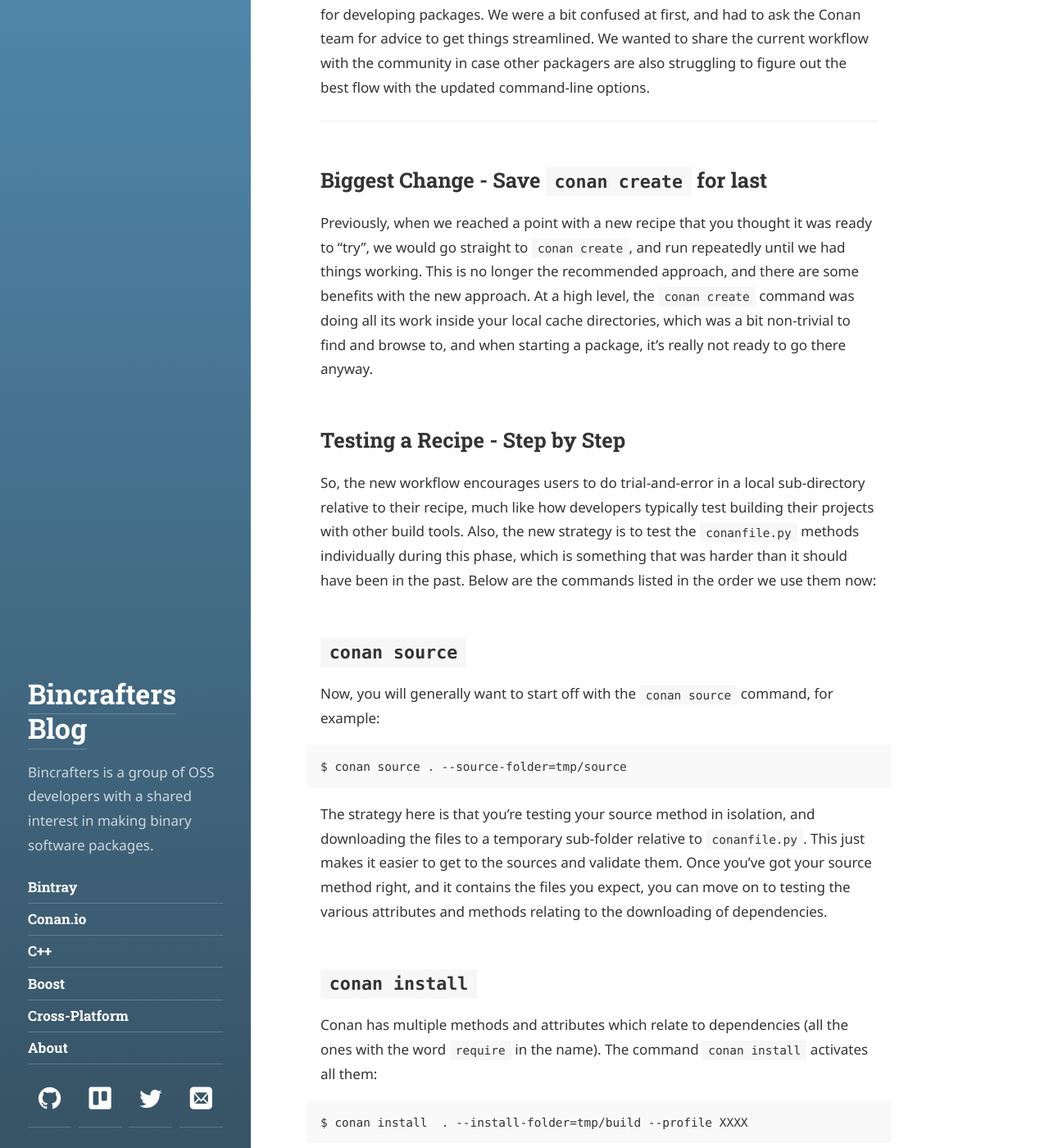
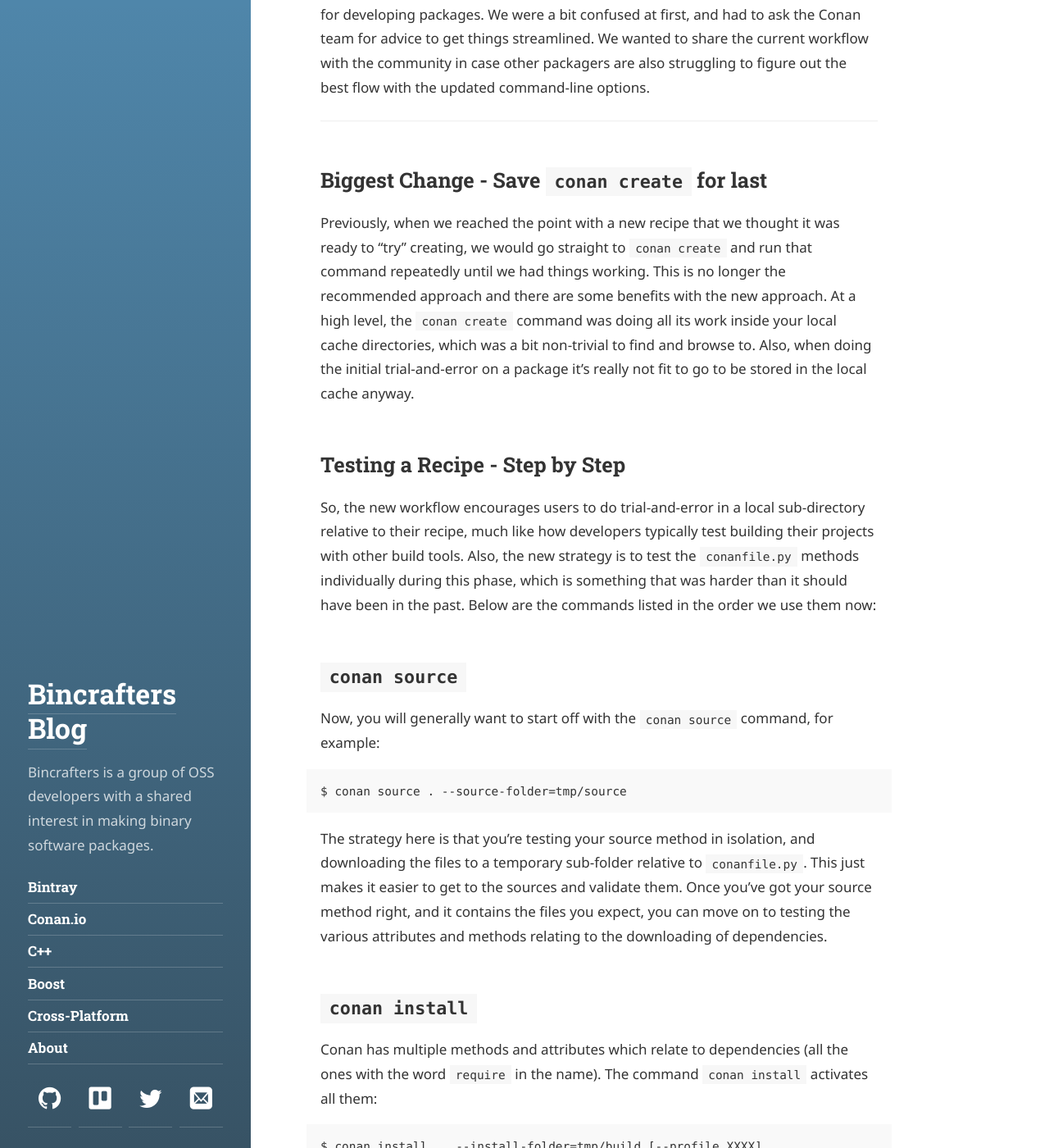
Before and after one commit to bincrafters/bincrafters.github.io, a Jekyll site: the page built from _posts/2017-11-10-Updated-Conan-Package-Flow.md, in a window 1280 px wide and 1400 px high, scrolled down 228 px. Shown: the whole window at 82% size. Built offline with Jekyll 4.4.1, drawn with Linux system fonts in a browser that asks for light colours; some web fonts are replaced; some of the changed text lies outside the part shown.

```diff
--- a/_posts/2017-11-10-Updated-Conan-Package-Flow.md
+++ b/_posts/2017-11-10-Updated-Conan-Package-Flow.md
@@ -10,7 +10,7 @@ With the latest version of Conan, Bincrafters had to rethink our common workflow
 
 ## Biggest Change - Save `conan create` for last
 
-Previously, when we reached a point with a new recipe that you thought it was ready to "try", we would go straight to `conan create`, and run repeatedly until we had things working.  This is no longer the recommended approach, and there are some benefits with the new approach. At a high level, the `conan create` command was doing all its work inside your local cache directories, which was a bit non-trivial to find and browse to, and when starting a package, it's really not ready to go there anyway.
+Previously, when we reached the point with a new recipe that we thought it was ready to "try" creating, we would go straight to `conan create` and run that command repeatedly until we had things working.  This is no longer the recommended approach and there are some benefits with the new approach. At a high level, the `conan create` command was doing all its work inside your local cache directories, which was a bit non-trivial to find and browse to.  Also, when doing the initial trial-and-error on a package it's really not fit to go to be stored in the local cache anyway.
 
 ## Testing a Recipe - Step by Step
 So, the new workflow encourages users to do trial-and-error in a local sub-directory relative to their recipe, much like how developers typically test building their projects with other build tools.  Also, the new strategy is to test the `conanfile.py` methods individually during this phase, which is something that was harder than it should have been in the past.  Below are the commands listed in the order we use them now:
@@ -24,14 +24,14 @@ The strategy here is that you're testing your source method in isolation, and do
 ## `conan install`
 Conan has multiple methods and attributes which relate to dependencies (all the ones with the word `require` in the name). The command `conan install` activates all them:
 
-	$ conan install  . --install-folder=tmp/build --profile XXXX
+	$ conan install  . --install-folder=tmp/build [--profile XXXX]
 
 This also generates `conaninfo.txt` and `conanbuildinfo.xyz` (extension depends on generator you've used) in the temp folder, which will be needed for the next step.  Once you've got this command working with no errors, you can move on to testing the `build()` method.
 
 ## `conan build`
 The build method takes a path to a folder that has sources (basically an "input" folder), and a path to a folder where it will perform the build (basically an "output" folder).
 
-	$ conan build . --source-folder=/tmp/source --build-folder=/tmp/build
+	$ conan build . --source-folder=tmp/source --build-folder=tmp/build
 
 This is pretty strightforward, but it does add a very helpful new shortcut for people who are packaging their own library. Now, developers can make changes in their normal source directory and just pass that path as the `--source-folder`.
 
```
Also changed, not shown: _posts/2017-11-20-Continuous-Integration-Sponsorship.md (+8 -6 lines).
